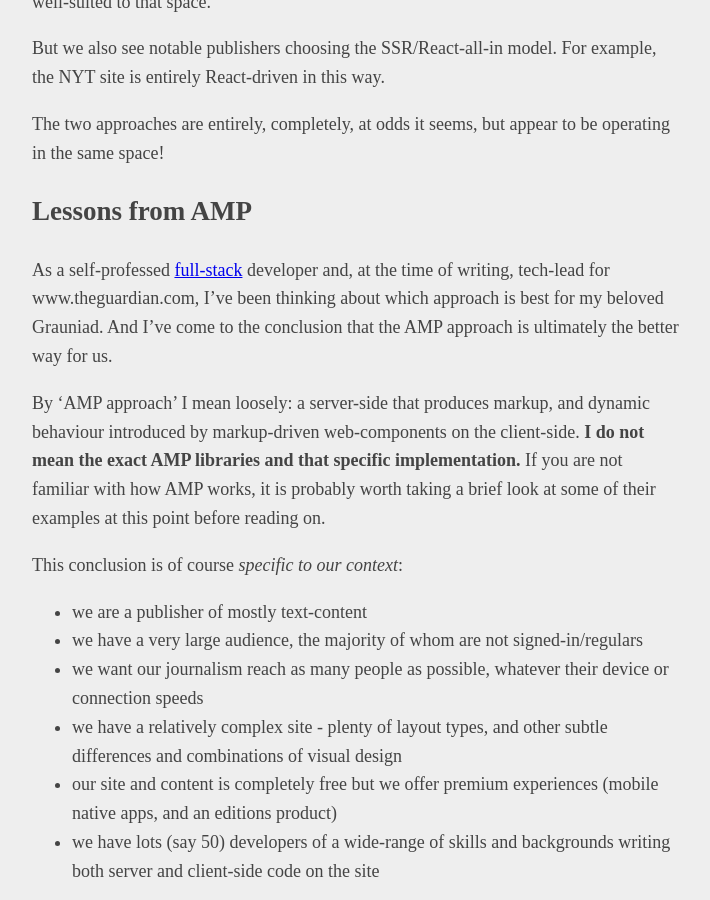
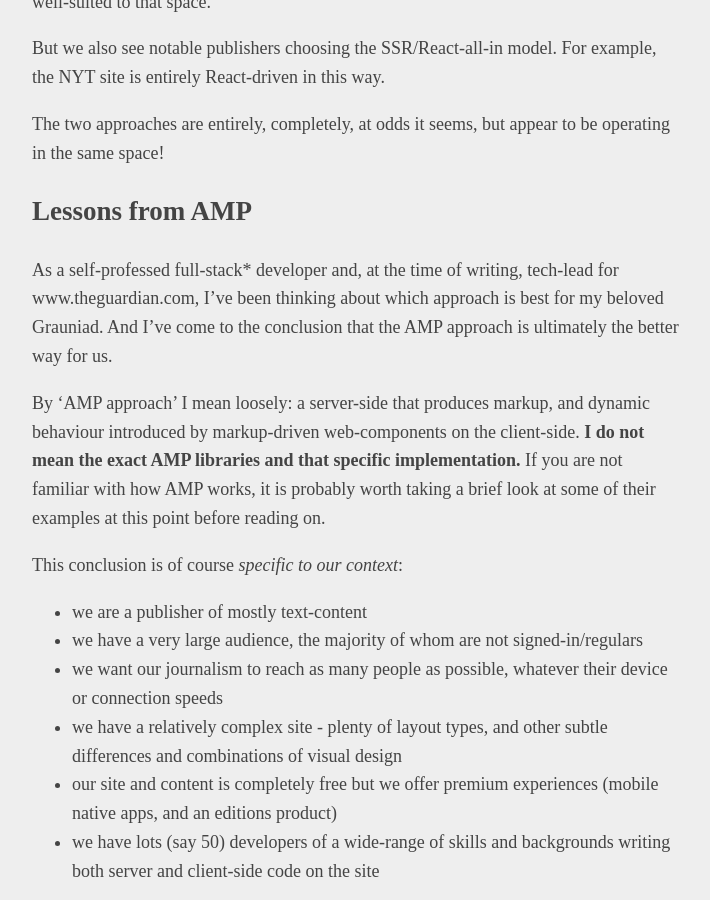
Before and after one commit to nicl/nicl.github.com, a Jekyll site: the page built from _posts/2019-07-20-amp.md, in a window 1280 px wide and 900 px high, scrolled down 726 px. Shown: the whole window, without its empty margins (283-993 px from the left). Built offline with Jekyll 4.4.1, drawn with Linux system fonts in a browser that asks for light colours; our own code applies the rules of GitHub Pages for plain Markdown files; some of the changed lines change nothing that is shown; some of the changed text lies outside the part shown.

Commit message:
Fix footnote

```diff
--- a/_posts/2019-07-20-amp.md
+++ b/_posts/2019-07-20-amp.md
@@ -33,9 +33,9 @@
 
 ## Lessons from AMP
 
-As a self-professed [full-stack][full-stack] developer and, at the time
-of writing, tech-lead for www.theguardian.com, I've been thinking about
-which approach is best for my beloved Grauniad. And I've come to the
+As a self-professed full-stack\* developer and, at the time of writing,
+tech-lead for www.theguardian.com, I've been thinking about which
+approach is best for my beloved Grauniad. And I've come to the
 conclusion that the AMP approach is ultimately the better way for us.
 
 By 'AMP approach' I mean loosely: a server-side that produces markup,
@@ -50,7 +50,7 @@
 - we are a publisher of mostly text-content
 - we have a very large audience, the majority of whom are not
   signed-in/regulars
-- we want our journalism reach as many people as possible, whatever
+- we want our journalism to reach as many people as possible, whatever
   their device or connection speeds
 - we have a relatively complex site - plenty of layout types, and other
   subtle differences and combinations of visual design
@@ -155,11 +155,6 @@
 majority of your page is static, as in our case, then hydration - at
 least in the naive implementation - is a pointless expense.
 
-[full-stack]: I use this term loosely. My background is as a server-side
-developer, but for the last couple of years I've been working on both
-client-side and server-side concerns and so now have delusions of
-client-side mastery.
-
 ### \*Native
 
 One motivation for Isormorphic JS, and something the NYT cite in their
@@ -207,3 +202,8 @@
 What's more, if you stick to non-isomorphic JS, the usual JS tooling
 nightmare (webpack, babel setup to do hot-reloading and all the
 \*-ifications) simplifies dramatically.
+
+\* I use this term loosely. My background is as a server-side developer,
+but for the last couple of years I've been working on both client-side
+and server-side concerns and so now have delusions of client-side
+mastery.
```
